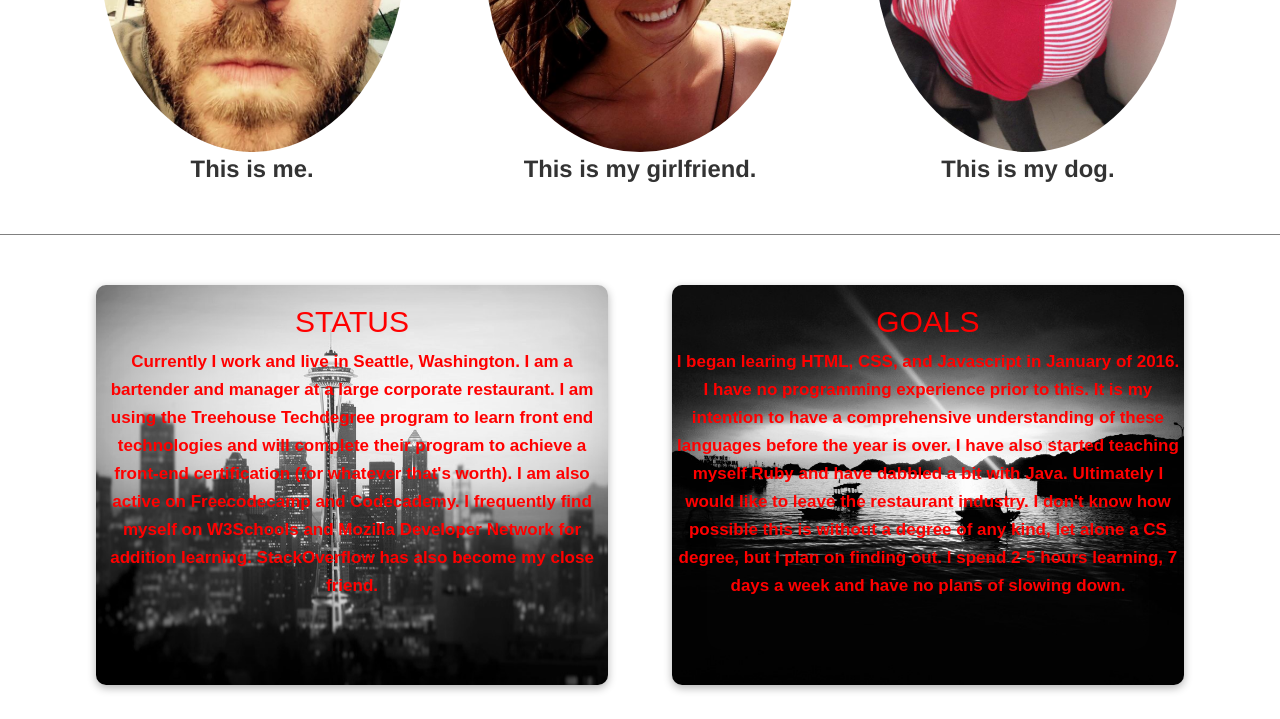
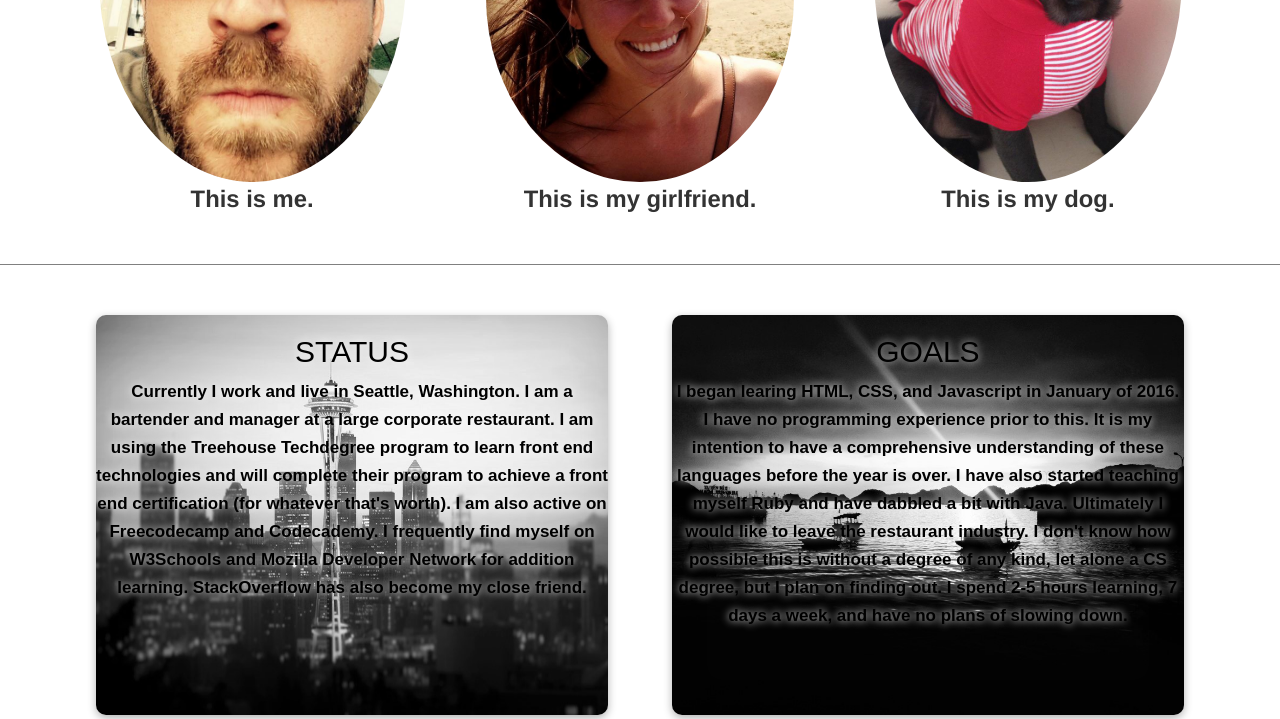
Before and after one commit to michaelreedwelsh/michaelreedwelsh.github.io, a plain HTML site: page index.html in a window 1280 px wide. Shown: the part 789-1508 px from the top of the page. Drawn offline with nearby package versions, Linux system fonts and the light colour scheme; a web font is replaced by a local one.

Commit message:
retrying the failed commit

```diff
--- a/css/style.css
+++ b/css/style.css
@@ -88,7 +88,8 @@ body{
     overflow: hidden;
     border-radius: 10px;
     line-height: 2em;
-    color: red;
+    color: black;
+    text-shadow: 0px 0px 8px #fff;
 }
 .goals p,
 .status p {
--- a/index.html
+++ b/index.html
@@ -19,6 +19,7 @@
             <h1>My name is Michael Reed Welsh</h1>
         </div>
         <h2><i>This is a work in progress.</i></h2>
+        <p>This page is intended to be a showcase and testing ground for the new coding techniques I learn. It will frequently look terrible or be completely broken.</p>
         <div class="pics">
             <div class="gallery">
                 <img class="img-responsive img-circle" src="img/costas.jpg" alt="Picture of Michael Welsh"></img><p>This is me.</p>
@@ -34,13 +35,13 @@
             <div class="status">
                 <h2>STATUS</h2>
                 <p>
-                    Currently I work and live in Seattle, Washington. I am a bartender and manager at a large corporate restaurant. I am using the Treehouse Techdegree program to learn front end technologies and will complete their program to achieve a front-end certification (for whatever that's worth). I am also active on Freecodecamp and Codecademy. I frequently find myself on W3Schools and Mozilla Developer Network for addition learning. StackOverflow has also become my close friend.
+                    Currently I work and live in Seattle, Washington. I am a bartender and manager at a large corporate restaurant. I am using the Treehouse Techdegree program to learn front end technologies and will complete their program to achieve a front end certification (for whatever that's worth). I am also active on Freecodecamp and Codecademy. I frequently find myself on W3Schools and Mozilla Developer Network for addition learning. StackOverflow has also become my close friend.
                 </p>
             </div>
             <div class="goals">
                 <h2>GOALS</h2>
                 <p>
-                    I began learing HTML, CSS, and Javascript in January of 2016. I have no programming experience prior to this. It is my intention to have a comprehensive understanding of these languages before the year is over. I have also started teaching myself Ruby and have dabbled a bit with Java. Ultimately I would like to leave the restaurant industry. I don't know how possible this is without a degree of any kind, let alone a CS degree, but I plan on finding out. I spend 2-5 hours learning, 7 days a week and have no plans of slowing down.
+                    I began learing HTML, CSS, and Javascript in January of 2016. I have no programming experience prior to this. It is my intention to have a comprehensive understanding of these languages before the year is over. I have also started teaching myself Ruby and have dabbled a bit with Java. Ultimately I would like to leave the restaurant industry. I don't know how possible this is without a degree of any kind, let alone a CS degree, but I plan on finding out. I spend 2-5 hours learning, 7 days a week, and have no plans of slowing down.
                 </p>
             </div>
         </div>
```
